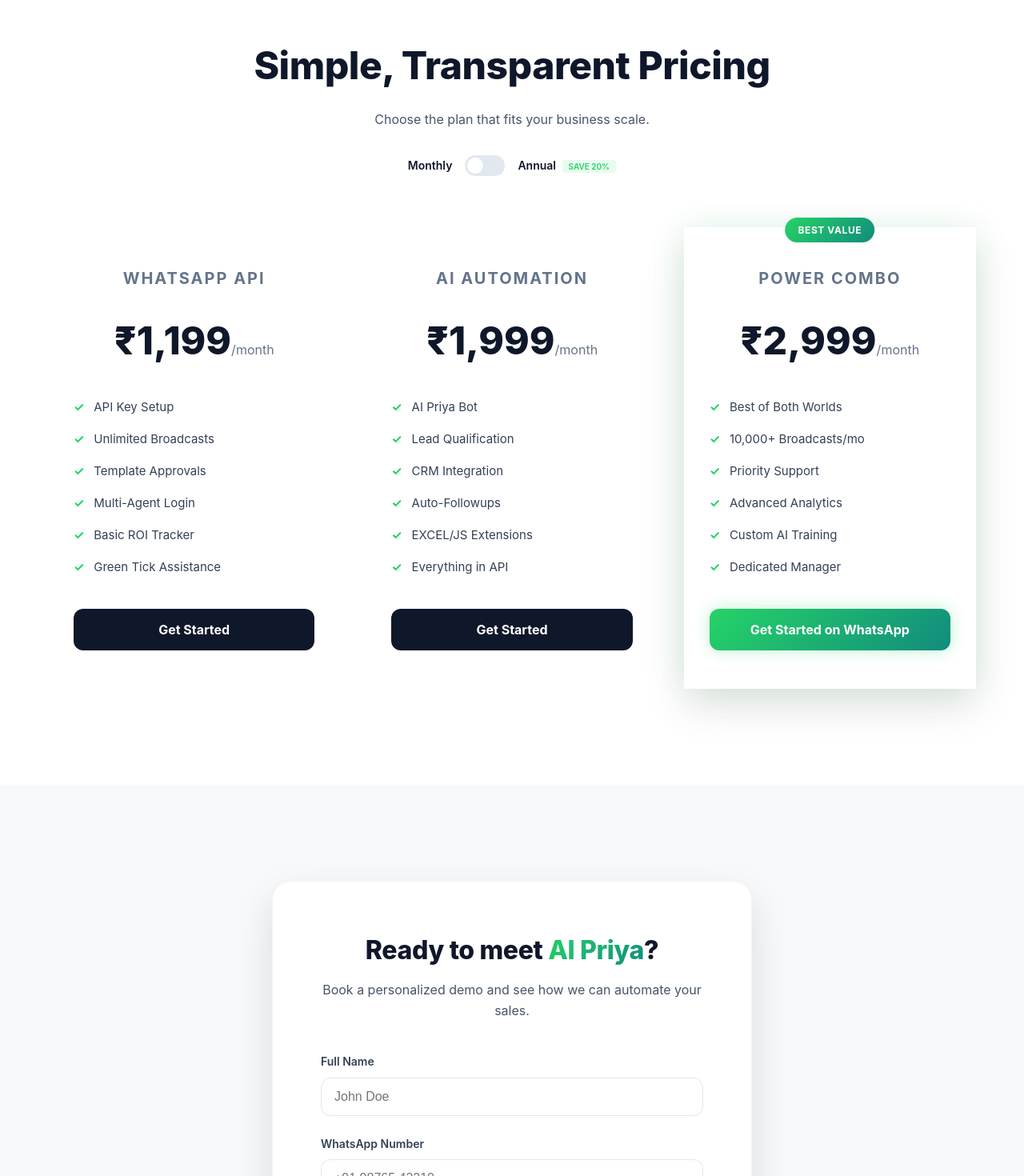
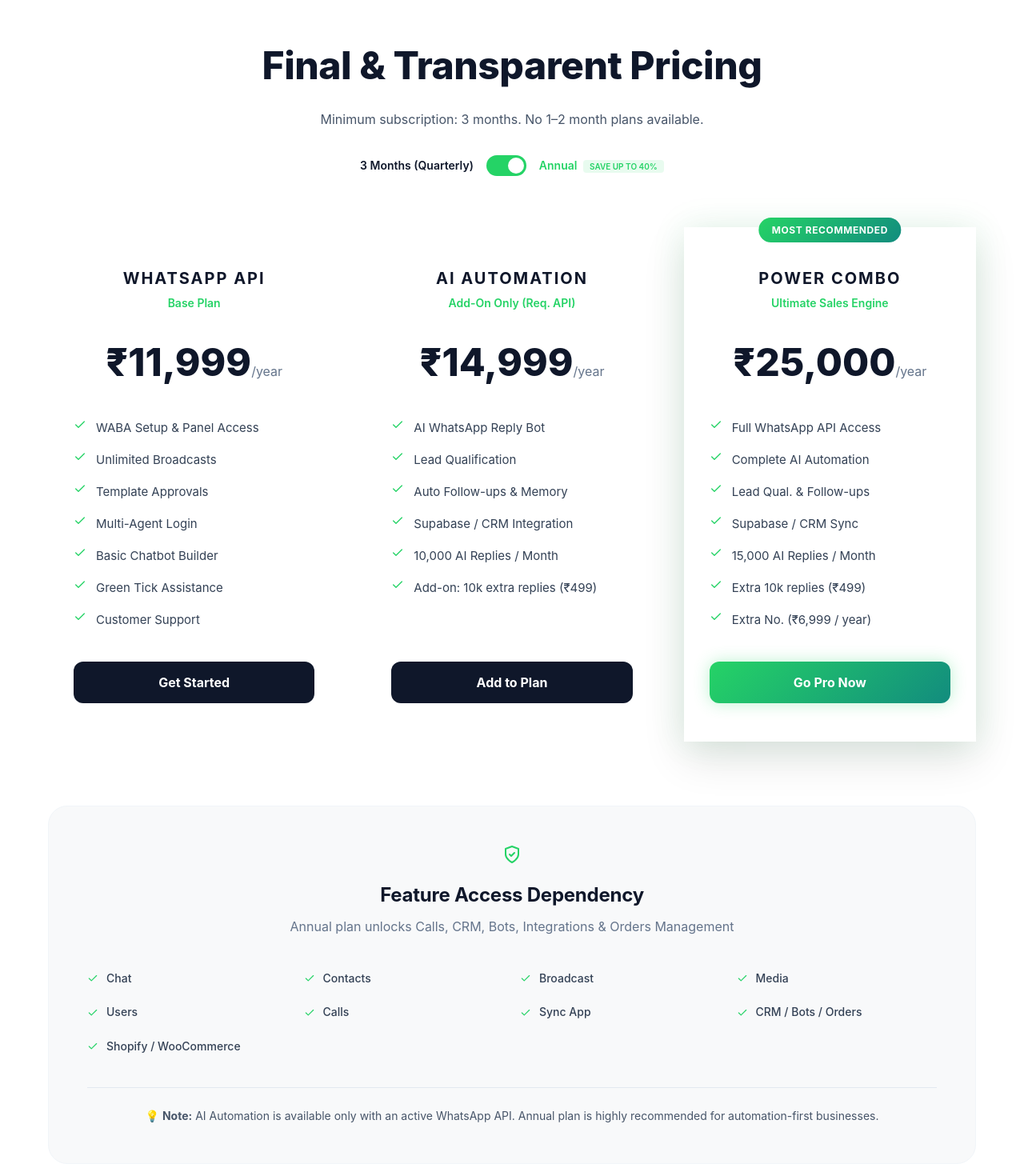
Before and after one commit to vikasnayakrgh-stack/bluetick-digital-web, a React (Vite) app: page / in a window 1280 px wide. Shown: the part 8960-10430 px from the top of the page at 80% size. Built offline with nearby package versions, Linux system fonts and the light colour scheme.

Commit message:
feat: finalize locked pricing structure and duration-based feature matrix

```diff
--- a/src/components/Home/Pricing.jsx
+++ b/src/components/Home/Pricing.jsx
@@ -1,27 +1,28 @@
-import React from 'react';
+import React, { useState } from 'react';
 import { motion } from 'framer-motion';
-import { PRICING_PLANS } from '../../constants/pricing_faq';
+import { Check, X, ShieldCheck } from 'lucide-react';
+import { PRICING_PLANS, DURATION_FEATURES } from '../../constants/pricing_faq';
 import styles from './Pricing.module.css';
 
 const Pricing = () => {
-    const [isAnnual, setIsAnnual] = React.useState(false);
+    const [isAnnual, setIsAnnual] = useState(true);
 
     return (
         <section id="pricing" className={styles.section}>
             <div className="container">
                 <div className={styles.header}>
-                    <h2 className={styles.title}>Simple, Transparent Pricing</h2>
-                    <p className={styles.subtitle}>Choose the plan that fits your business scale.</p>
+                    <h2 className={styles.title}>Final & Transparent Pricing</h2>
+                    <p className={styles.subtitle}>Minimum subscription: 3 months. No 1–2 month plans available.</p>
 
                     <div className={styles.toggleWrapper}>
-                        <span>Monthly</span>
+                        <span className={!isAnnual ? styles.activeText : ''}>3 Months (Quarterly)</span>
                         <button
                             className={`${styles.toggle} ${isAnnual ? styles.active : ''}`}
                             onClick={() => setIsAnnual(!isAnnual)}
                         >
                             <div className={styles.switch} />
                         </button>
-                        <span>Annual <span className={styles.discount}>SAVE 20%</span></span>
+                        <span className={isAnnual ? styles.activeText : ''}>Annual <span className={styles.discount}>SAVE UP TO 40%</span></span>
                     </div>
                 </div>
 
@@ -35,20 +36,29 @@
                             transition={{ delay: index * 0.1 }}
                             className={`${styles.card} ${plan.featured ? styles.featured : ''}`}
                         >
+                            {plan.featured && <div className={styles.featuredBadge}>{plan.featuredLabel}</div>}
+
                             <div className={styles.planHeader}>
                                 <h3 className={styles.planName}>{plan.name}</h3>
+                                <p className={styles.tagline}>{plan.tagline}</p>
                                 <div className={styles.priceContainer}>
                                     <span className={styles.price}>
                                         {isAnnual ? plan.priceAnnual : plan.price}
                                     </span>
-                                    <span className={styles.period}>{plan.period}</span>
+                                    <span className={styles.period}>{isAnnual ? '/year' : '/month'}</span>
                                 </div>
+                                {!isAnnual && (
+                                    <div className={styles.upfront}>
+                                        <span>Total upfront: <strong>{plan.upfront}</strong></span>
+                                        <small>(Billed every 3 months)</small>
+                                    </div>
+                                )}
                             </div>
 
                             <ul className={styles.featureList}>
                                 {plan.features.map((feature, i) => (
                                     <li key={i} className={styles.featureItem}>
-                                        <span className={styles.check}>✓</span> {feature}
+                                        <Check size={16} className={styles.check} /> {feature}
                                     </li>
                                 ))}
                             </ul>
@@ -58,10 +68,34 @@
                             >
                                 {plan.cta}
                             </button>
-
-                            {plan.featured && <div className={styles.featuredBadge}>BEST VALUE</div>}
                         </motion.div>
                     ))}
+                </div>
+
+                <div className={styles.featureMatrix}>
+                    <div className={styles.matrixHeader}>
+                        <ShieldCheck size={24} color="var(--color-action-primary)" />
+                        <h3>Feature Access Dependency</h3>
+                        <p>Annual plan unlocks Calls, CRM, Bots, Integrations & Orders Management</p>
+                    </div>
+
+                    <div className={styles.matrixGrid}>
+                        {(isAnnual ? DURATION_FEATURES.annual : DURATION_FEATURES.monthly).map((feature, idx) => (
+                            <div key={idx} className={styles.matrixItem}>
+                                {feature.available ? (
+                                    <Check size={14} className={styles.matrixCheck} />
+                                ) : (
+                                    <X size={14} className={styles.matrixCross} />
+                                )}
+                                <span className={!feature.available ? styles.unavailable : ''}>{feature.name}</span>
+                            </div>
+                        ))}
+                    </div>
+
+                    <p className={styles.finalNote}>
+                        💡 <strong>Note:</strong> AI Automation is available only with an active WhatsApp API.
+                        Annual plan is highly recommended for automation-first businesses.
+                    </p>
                 </div>
             </div>
         </section>
--- a/src/components/Home/Pricing.module.css
+++ b/src/components/Home/Pricing.module.css
@@ -26,6 +26,10 @@
     gap: 16px;
     font-size: 14px;
     font-weight: 600;
+}
+
+.activeText {
+    color: var(--color-action-primary);
 }
 
 .toggle {
@@ -107,9 +111,16 @@
 .planName {
     font-size: 20px;
     font-weight: 700;
-    color: var(--color-slate-500);
+    color: var(--color-slate-900);
     text-transform: uppercase;
     letter-spacing: 0.1em;
+    margin-bottom: 4px;
+}
+
+.tagline {
+    font-size: 14px;
+    color: var(--color-action-primary);
+    font-weight: 600;
     margin-bottom: 24px;
 }
 
@@ -126,6 +137,23 @@
 .period {
     font-size: 16px;
     color: var(--color-slate-500);
+}
+
+.upfront {
+    margin-top: 12px;
+    display: flex;
+    flex-direction: column;
+    gap: 2px;
+}
+
+.upfront span {
+    font-size: 14px;
+    color: var(--color-slate-700);
+}
+
+.upfront small {
+    font-size: 11px;
+    color: var(--color-slate-400);
 }
 
 .featureList {
@@ -173,6 +201,68 @@
     opacity: 0.9;
 }
 
+.featureMatrix {
+    margin-top: 80px;
+    padding: 48px;
+    background: var(--color-gray-50);
+    border-radius: 24px;
+    border: 1px solid var(--color-slate-100);
+}
+
+.matrixHeader {
+    text-align: center;
+    margin-bottom: 40px;
+}
+
+.matrixHeader h3 {
+    font-size: 24px;
+    font-weight: 700;
+    margin: 12px 0 8px;
+}
+
+.matrixHeader p {
+    color: var(--color-slate-500);
+}
+
+.matrixGrid {
+    display: grid;
+    grid-template-columns: repeat(4, 1fr);
+    gap: 20px;
+}
+
+.matrixItem {
+    display: flex;
+    align-items: center;
+    gap: 10px;
+    font-size: 14px;
+    font-weight: 500;
+    color: var(--color-slate-700);
+}
+
+.matrixCheck {
+    color: #25D366;
+    flex-shrink: 0;
+}
+
+.matrixCross {
+    color: var(--color-slate-300);
+    flex-shrink: 0;
+}
+
+.unavailable {
+    color: var(--color-slate-400);
+    text-decoration: line-through;
+}
+
+.finalNote {
+    margin-top: 40px;
+    text-align: center;
+    font-size: 14px;
+    color: var(--color-slate-600);
+    padding-top: 24px;
+    border-top: 1px solid var(--color-slate-200);
+}
+
 @media (max-width: 1024px) {
     .grid {
         grid-template-columns: 1fr;
--- a/src/constants/pricing_faq.js
+++ b/src/constants/pricing_faq.js
@@ -2,16 +2,19 @@
     {
         id: 'api',
         name: 'WhatsApp API',
+        tagline: 'Base Plan',
         price: '₹1,199',
-        priceAnnual: '₹999',
+        priceAnnual: '₹11,999',
+        upfront: '₹3,597',
         period: '/month',
         features: [
-            'API Key Setup',
+            'WABA Setup & Panel Access',
             'Unlimited Broadcasts',
             'Template Approvals',
             'Multi-Agent Login',
-            'Basic ROI Tracker',
-            'Green Tick Assistance'
+            'Basic Chatbot Builder',
+            'Green Tick Assistance',
+            'Customer Support'
         ],
         cta: 'Get Started',
         featured: false
@@ -19,38 +22,69 @@
     {
         id: 'automation',
         name: 'AI Automation',
+        tagline: 'Add-On Only (Req. API)',
         price: '₹1,999',
-        priceAnnual: '₹1,699',
+        priceAnnual: '₹14,999',
+        upfront: '₹5,997',
         period: '/month',
         features: [
-            'AI Priya Bot',
+            'AI WhatsApp Reply Bot',
             'Lead Qualification',
-            'CRM Integration',
-            'Auto-Followups',
-            'EXCEL/JS Extensions',
-            'Everything in API'
+            'Auto Follow-ups & Memory',
+            'Supabase / CRM Integration',
+            '10,000 AI Replies / Month',
+            'Add-on: 10k extra replies (₹499)'
         ],
-        cta: 'Get Started',
+        cta: 'Add to Plan',
         featured: false
     },
     {
         id: 'combo',
         name: 'Power Combo',
+        tagline: 'Ultimate Sales Engine',
         price: '₹2,999',
-        priceAnnual: '₹2,499',
+        priceAnnual: '₹25,000',
+        upfront: '₹8,997',
         period: '/month',
         features: [
-            'Best of Both Worlds',
-            '10,000+ Broadcasts/mo',
-            'Priority Support',
-            'Advanced Analytics',
-            'Custom AI Training',
-            'Dedicated Manager'
+            'Full WhatsApp API Access',
+            'Complete AI Automation',
+            'Lead Qual. & Follow-ups',
+            'Supabase / CRM Sync',
+            '15,000 AI Replies / Month',
+            'Extra 10k replies (₹499)',
+            'Extra No. (₹6,999 / year)'
         ],
-        cta: 'Get Started on WhatsApp',
-        featured: true
+        cta: 'Go Pro Now',
+        featured: true,
+        featuredLabel: 'Most Recommended'
     }
 ];
+
+export const DURATION_FEATURES = {
+    monthly: [
+        { name: 'Chat', available: true },
+        { name: 'Contacts', available: true },
+        { name: 'Broadcast', available: true },
+        { name: 'Media', available: true },
+        { name: 'Users', available: true },
+        { name: 'Calls', available: false },
+        { name: 'Sync App', available: false },
+        { name: 'CRM / Bots / Orders', available: false },
+        { name: 'Shopify / WooCommerce', available: false }
+    ],
+    annual: [
+        { name: 'Chat', available: true },
+        { name: 'Contacts', available: true },
+        { name: 'Broadcast', available: true },
+        { name: 'Media', available: true },
+        { name: 'Users', available: true },
+        { name: 'Calls', available: true },
+        { name: 'Sync App', available: true },
+        { name: 'CRM / Bots / Orders', available: true },
+        { name: 'Shopify / WooCommerce', available: true }
+    ]
+};
 
 export const FAQ_DATA = [
     {
```
